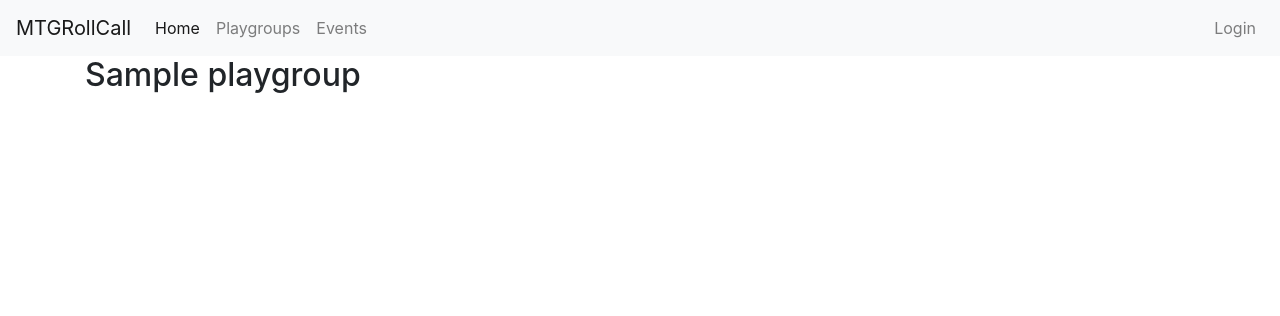
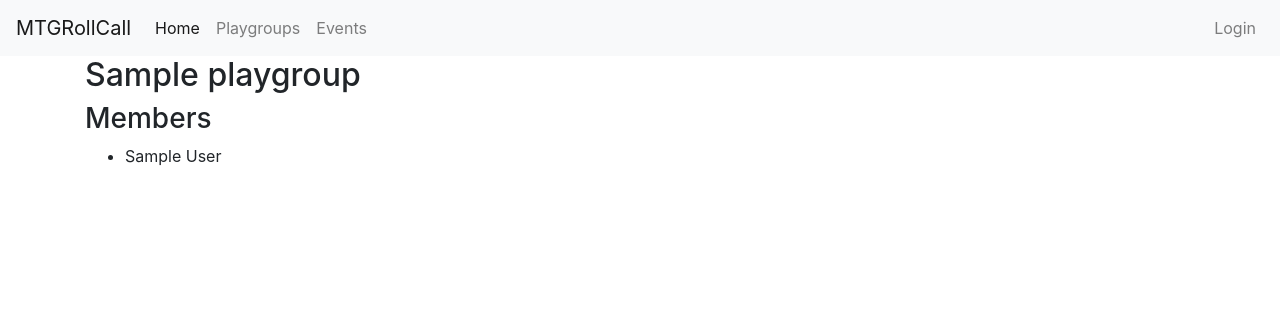
Before and after one commit to zachtib/MTGRollCall, a Django app: page /playgroup/1/ in a window 1280 px wide. Shown: the top 316 px of the page. Run offline with Django 3.2, Linux system fonts and the light colour scheme; a user stored in the database is signed in; tables that the repository leaves empty hold one stand-in row (values such as "Sample post"); some libraries are stand-ins or nearby versions.

Commit message:
list members on template

```diff
--- a/templates/playgroup/details.html
+++ b/templates/playgroup/details.html
@@ -4,5 +4,11 @@
 
 <h2>{{ playgroup }}</h2>
 
+<h3>Members</h3>
+<ul>
+    {% for member in playgroup.members.all %}
+    <li>{{ member }}</li>
+    {% endfor %}
+</ul>
 
 {% endblock %}
```
